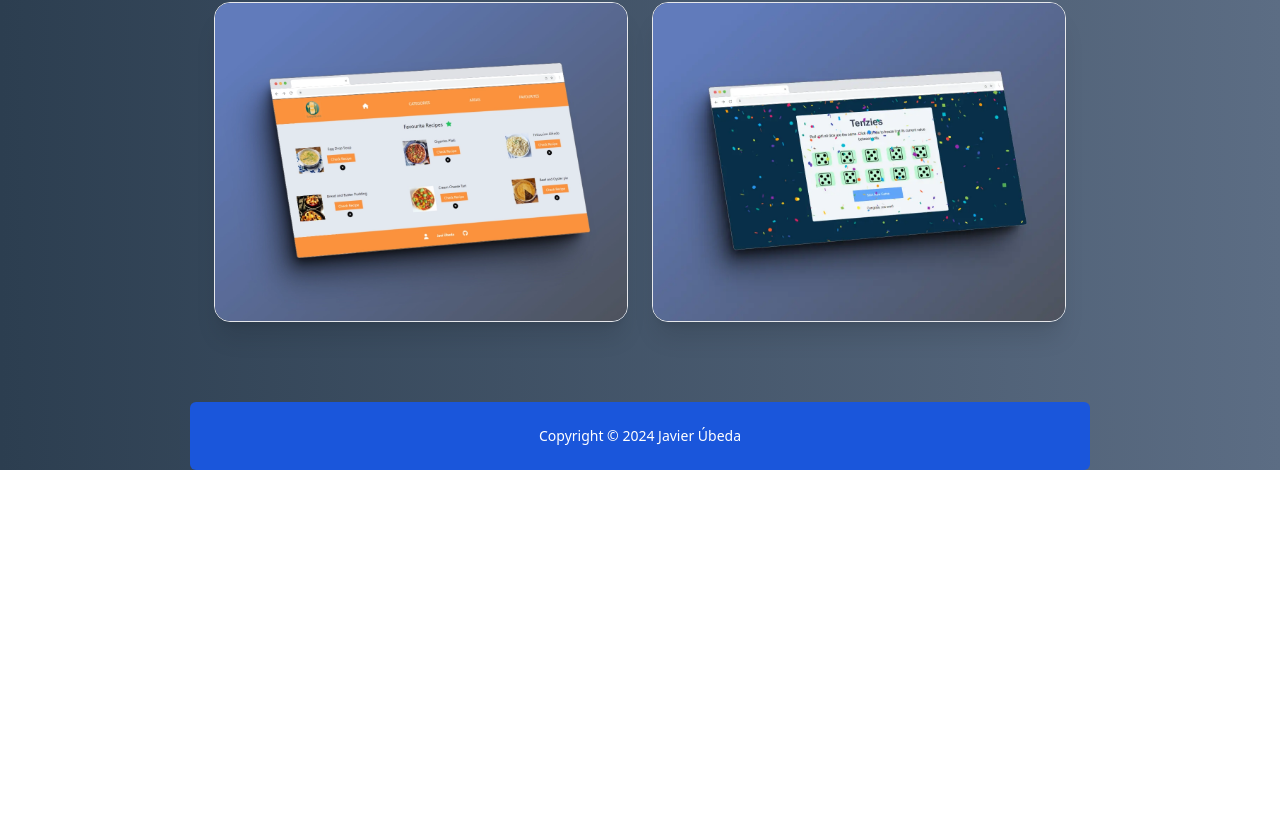
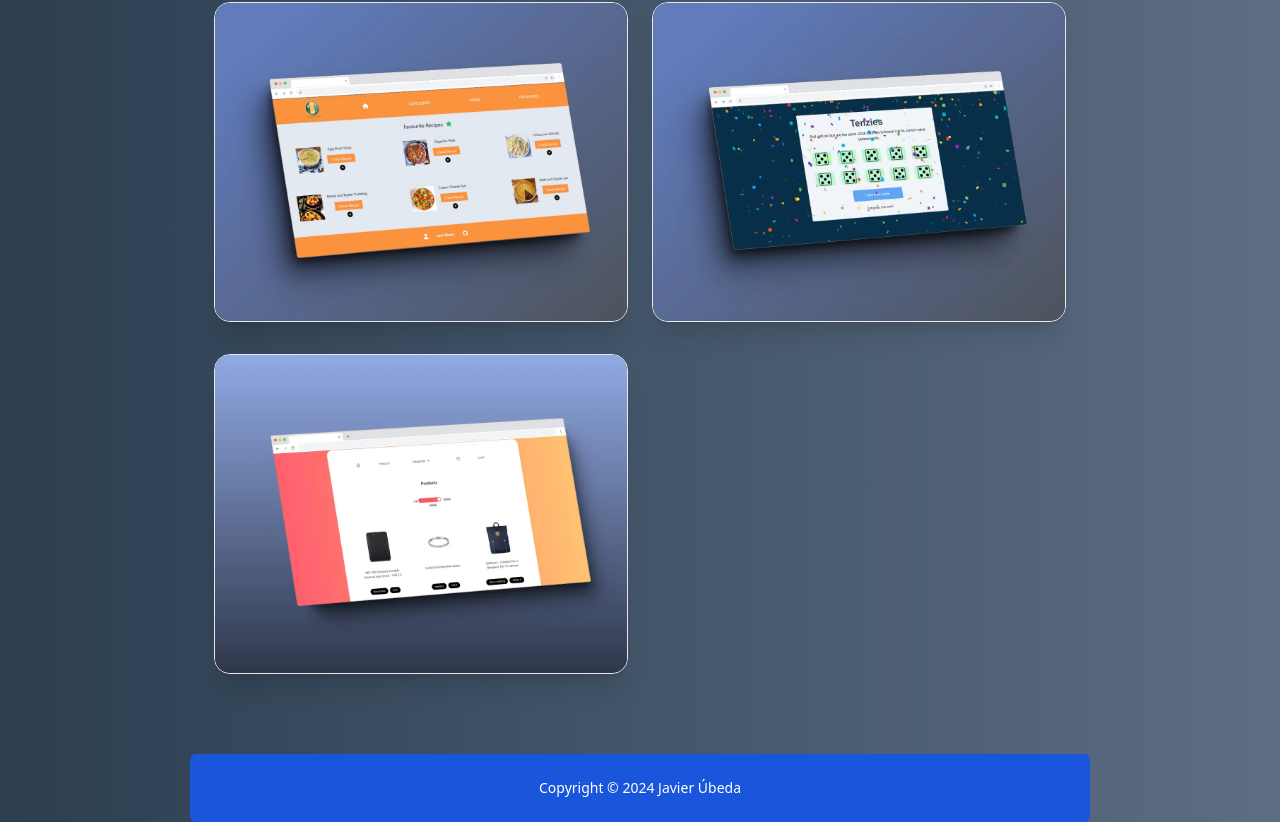
Before and after one commit to javub25/javier-ubeda-portfolio, a React (Vite) app: page / in a window 1280 px wide. Shown: the part 1552-2374 px from the top of the page. Before the commit the page ends 2022 px from the top, so only its background shows below. Built offline with nearby package versions, Linux system fonts and the light colour scheme.

Commit message:
Add shopping ecommerce project to portfolio

```diff
--- a/src/features/Projects/Projects.jsx
+++ b/src/features/Projects/Projects.jsx
@@ -1,6 +1,6 @@
-import React from 'react';
 import TastyWorld from '@assets/projects/TastyWorld_so.webp'
 import Tenzies from '@assets/projects/Tenzies_so.webp'
+import ShoppingApp from '@assets/projects/Shopping_so.webp';
 
 
 const Projects = () =>
@@ -117,6 +117,62 @@ const Projects = () =>
                             </footer>
                         </div>
                     </article>
+                    <article className="relative w-full h-80 z-0 card mb-8" style={{transform:"none"}}>
+                        <figure className="w-full h-full text-center absolute front rounded-2xl overflow-hidden shadow-xl border">
+                            <img className="w-full h-full object-cover" src={ShoppingApp} alt="Menu item"/>
+                        </figure>
+                        <div className="w-full h-full absolute back bg-white rounded-2xl shadow-xl flex flex-col items-center justify-center p-5 text-black">
+                            <header>
+                                <h1 className="text-2xl font-medium text-center">Shopping App</h1>
+                            </header>
+                            <section>
+                                <p className="text-center mt-2" data-section="projects" data-value="three-project-description">
+                                Ecommerce donde los usuarios pueden filtrar productos por precio o categoría, ver historial de compras y dejar valoraciones.
+                                </p>
+                                    <div className="flex justify-between items-center w-[70px] mx-auto mt-4">
+                                        <h2>React</h2>
+                                        <svg xmlns="http://www.w3.org/2000/svg" className="icon icon-tabler icon-tabler-brand-react" width="24" height="24" viewBox="0 0 24 24" strokeWidth="2" stroke="currentColor" fill="none" strokeLinecap="round" strokeLinejoin="round"><path stroke="none" d="M0 0h24v24H0z" fill="none"/><path d="M6.306 8.711c-2.602 .723 -4.306 1.926 -4.306 3.289c0 2.21 4.477 4 10 4c.773 0 1.526 -.035 2.248 -.102" /><path d="M17.692 15.289c2.603 -.722 4.308 -1.926 4.308 -3.289c0 -2.21 -4.477 -4 -10 -4c-.773 0 -1.526 .035 -2.25 .102" /><path d="M6.305 15.287c-.676 2.615 -.485 4.693 .695 5.373c1.913 1.105 5.703 -1.877 8.464 -6.66c.387 -.67 .733 -1.339 1.036 -2" /><path d="M17.694 8.716c.677 -2.616 .487 -4.696 -.694 -5.376c-1.913 -1.105 -5.703 1.877 -8.464 6.66c-.387 .67 -.733 1.34 -1.037 2" /><path d="M12 5.424c-1.925 -1.892 -3.82 -2.766 -5 -2.084c-1.913 1.104 -1.226 5.877 1.536 10.66c.386 .67 .793 1.304 1.212 1.896" /><path d="M12 18.574c1.926 1.893 3.821 2.768 5 2.086c1.913 -1.104 1.226 -5.877 -1.536 -10.66c-.375 -.65 -.78 -1.283 -1.212 -1.897" /><path d="M11.5 12.866a1 1 0 1 0 1 -1.732a1 1 0 0 0 -1 1.732z" /></svg>
+                                    </div>
+
+                                    <div className="flex justify-between items-center w-[110px] mx-auto mt-4">
+                                        <h2>Strapi CMS</h2>
+                                        <svg xmlns="http://www.w3.org/2000/svg"  width="24"  height="24"  viewBox="0 0 24 24"  fill="none"  stroke="currentColor"  strokeWidth="2"  strokeLinecap="round"  strokeLinejoin="round"  className="icon icon-tabler icons-tabler-outline icon-tabler-rocket"><path stroke="none" d="M0 0h24v24H0z" fill="none"/><path d="M4 13a8 8 0 0 1 7 7a6 6 0 0 0 3 -5a9 9 0 0 0 6 -8a3 3 0 0 0 -3 -3a9 9 0 0 0 -8 6a6 6 0 0 0 -5 3" /><path d="M7 14a6 6 0 0 0 -3 6a6 6 0 0 0 6 -3" /><path d="M15 9m-1 0a1 1 0 1 0 2 0a1 1 0 1 0 -2 0" /></svg>
+                                    </div>
+                            </section>
+                            <footer className="flex mt-8 mx-auto w-[200px] justify-between items-center">
+                                <a href="https://shopping-react-strapi.netlify.app/" target="_blank" className="bg-white/5
+                                    border dark:border-white/10 border-gray-300 rounded-full inline-flex justify-center items-center gap-x-2
+                                    py-1 px-2 md:py-2 md:px-4 text-xs md:text-base
+                                    transition hover:scale-110 hover:bg-white/10">
+                                        <svg width="24" height="24" viewBox="0 0 24 24" strokeWidth="1.5" stroke="currentColor" fill="none" strokeLinecap="round" strokeLinejoin="round">
+                                            <path stroke="none" d="M0 0h24v24H0z" fill="none"></path>
+                                            <path d="M19.5 7a9 9 0 0 0 -7.5 -4a8.991 8.991 0 0 0 -7.484 4"></path>
+                                            <path d="M11.5 3a16.989 16.989 0 0 0 -1.826 4"></path>
+                                            <path d="M12.5 3a16.989 16.989 0 0 1 1.828 4"></path>
+                                            <path d="M19.5 17a9 9 0 0 1 -7.5 4a8.991 8.991 0 0 1 -7.484 -4"></path>
+                                            <path d="M11.5 21a16.989 16.989 0 0 1 -1.826 -4"></path>
+                                            <path d="M12.5 21a16.989 16.989 0 0 0 1.828 -4"></path>
+                                            <path d="M2 10l1 4l1.5 -4l1.5 4l1 -4"></path>
+                                            <path d="M17 10l1 4l1.5 -4l1.5 4l1 -4"></path>
+                                            <path d="M9.5 10l1 4l1.5 -4l1.5 4l1 -4"></path>
+                                        </svg>
+                                    Demo
+                                </a>
+                                <a href="https://github.com/javub25/shopping-frontend" target="_blank" className="bg-white/5
+                                    border dark:border-white/10 border-gray-300
+                                    rounded-full
+                                    inline-flex justify-center items-center gap-x-2
+                                    py-1 px-2 md:py-2 md:px-4
+                                    text-xs md:text-base
+                                    transition
+                                    hover:scale-110 hover:bg-white/10">
+                                    <svg xmlns="http://www.w3.org/2000/svg" className="icon icon-tabler icon-tabler-brand-github" width="35" height="25" viewBox="0 0 24 24" strokeWidth="2" stroke="currentColor" fill="none" strokeLinecap="round" strokeLinejoin="round"><path stroke="none" d="M0 0h24v24H0z" fill="none"></path><path d="M9 19c-4.3 1.4 -4.3 -2.5 -6 -3m12 5v-3.5c0 -1 .1 -1.4 -.5 -2c2.8 -.3 5.5 -1.4 5.5 -6a4.6 4.6 0 0 0 -1.3 -3.2a4.2 4.2 0 0 0 -.1 -3.2s-1.1 -.3 -3.5 1.3a12.3 12.3 0 0 0 -6.2 0c-2.4 -1.6 -3.5 -1.3 -3.5 -1.3a4.2 4.2 0 0 0 -.1 3.2a4.6 4.6 0 0 0 -1.3 3.2c0 4.6 2.7 5.7 5.5 6c-.6 .6 -.6 1.2 -.5 2v3.5"></path>
+                                    </svg>
+                                    <span data-section="projects" data-value="project-codebtn">Código</span>
+                                </a>
+                            </footer>
+                        </div>
+                    </article>
                 </section>
             </div>
         </>
```
Also changed, not shown: public/languages/en.json (+10 -8 lines), public/languages/es.json (+11 -9 lines).
